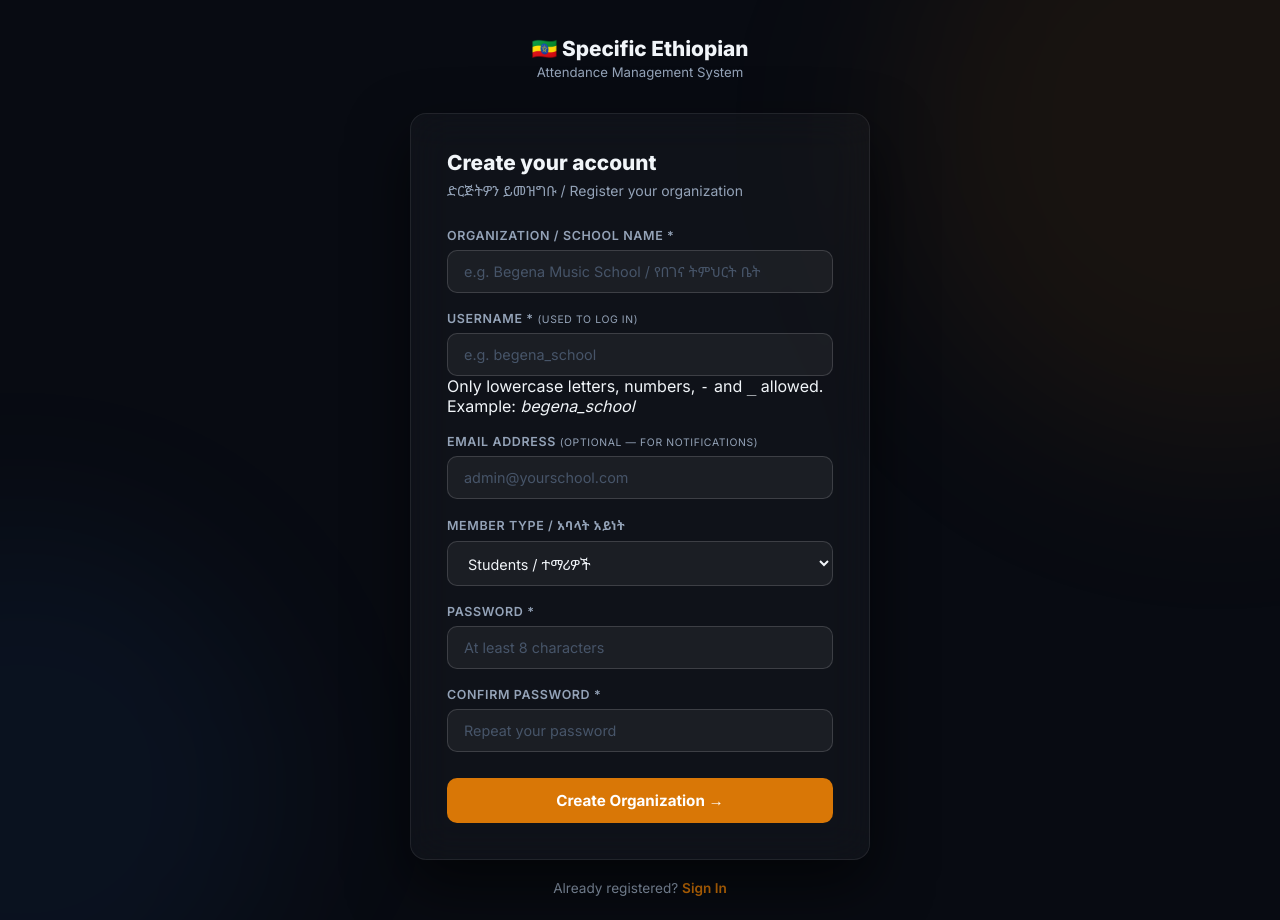
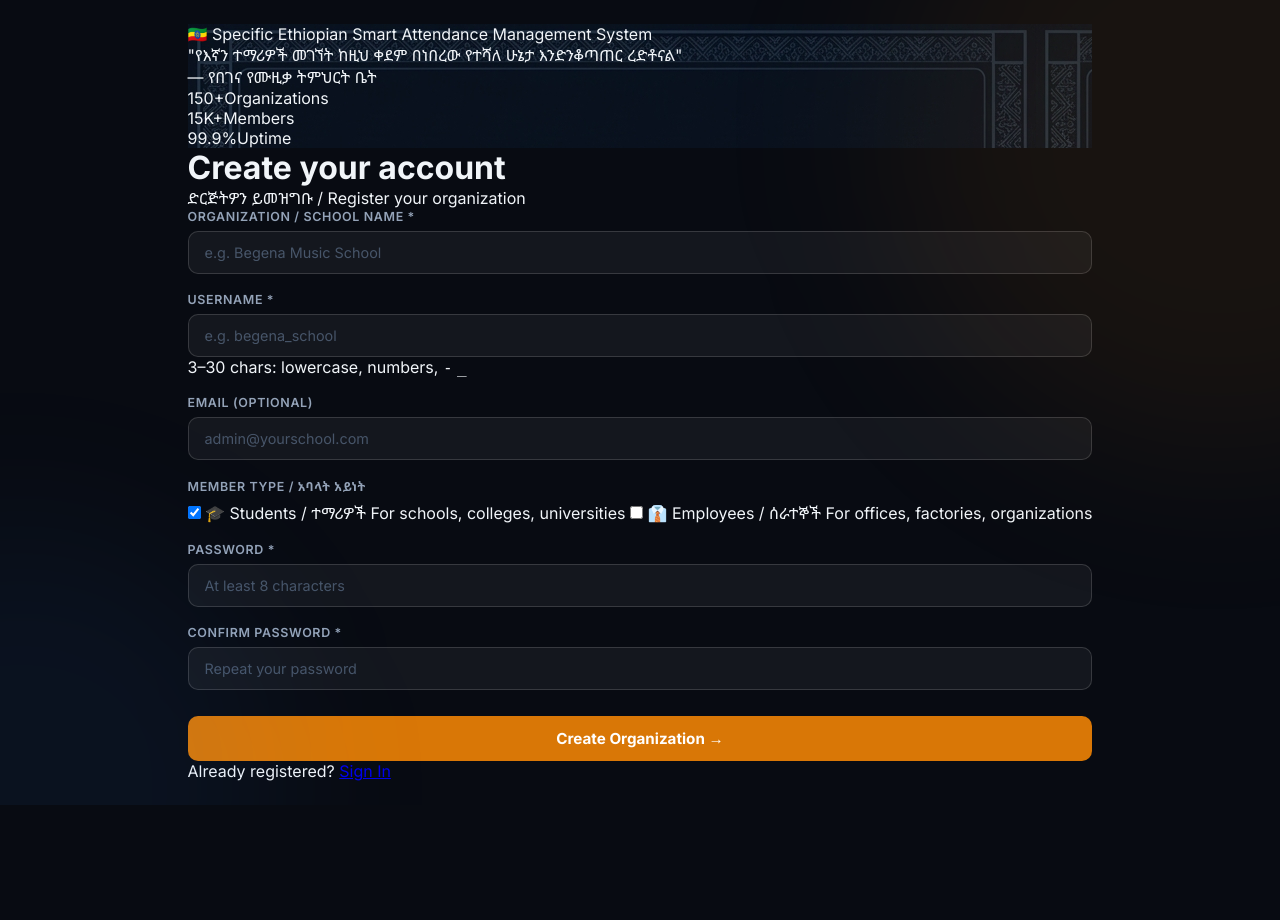
Before and after one commit to abenezerendeshaw/telegram-attendance, a PHP site: page /php-backend/register.php in a window 1280 px wide. After the commit the page ends 805 px from the top, so only its background shows below. Run offline with PHP 8.4, Linux system fonts and the light colour scheme.

Commit message:
feat: redesign register & login pages with panel image, member type as checkboxes (supports both students+employees)
- register.php: two-column split layout with register-panel.jpg on left, professional form
- login.php: matching split layout with feature highlights
- member_type now supports 'both' (ENUM + checkbox selection, resolve_member_type helper)
- settings.php: member type as checkboxes, keeps logo/cover/password update sections
- fix dashboard.js absolute path in _footer.php (use BASE_PATH)
- member_type_label helper used across dashboard/super-admin/config

```diff
--- a/php-backend/api/config.php
+++ b/php-backend/api/config.php
@@ -27,6 +27,7 @@ json_out([
     'description'             => $company['description'],
     'primaryColor'            => $company['primary_color'] ?? '#d97706',
     'memberType'              => $company['member_type'] ?? 'student',
+    'memberTypeLabel'         => member_type_label($company['member_type'] ?? 'student', true),
     'disableGpsCheck'         => (bool)($company['disable_gps_check'] ?? false),
     'allowOftimeSubmission'   => (bool)($company['allow_offtime_submission'] ?? false),
     'allowMultipleSubmissions'=> (bool)($company['allow_multiple_submissions'] ?? false),
--- a/php-backend/dashboard/_footer.php
+++ b/php-backend/dashboard/_footer.php
@@ -1,5 +1,5 @@
   </main>
 </div>
-<script src="/assets/js/dashboard.js"></script>
+<script src="<?= BASE_PATH ?>/assets/js/dashboard.js"></script>
 </body>
 </html>
--- a/php-backend/dashboard/branches.php
+++ b/php-backend/dashboard/branches.php
@@ -81,7 +81,7 @@ include __DIR__ . '/_header.php';
   <div class="card-header">
     <div>
       <h2 class="card-title">Branches & Levels</h2>
-      <p class="card-subtitle">Organize your <?= e($company['member_type']) ?>s into multiple branches (locations) and levels (grades/sections).</p>
+      <p class="card-subtitle">Organize your <?= e(member_type_label($company['member_type'] ?? 'student', true)) ?> into multiple branches (locations) and levels (grades/sections).</p>
     </div>
   </div>
 
--- a/php-backend/dashboard/index.php
+++ b/php-backend/dashboard/index.php
@@ -63,7 +63,7 @@ include __DIR__ . '/_header.php';
     <div class="stat-card blue">
       <span class="stat-icon">👥</span>
       <div class="stat-value"><?= $totalMembers ?></div>
-      <div class="stat-label">Total <?= e($company['member_type']) ?>s<br>ጠቅላላ ተማሪዎች</div>
+      <div class="stat-label">Total <?= e(member_type_label($company['member_type'] ?? 'student', true)) ?><br>ጠቅላላ አባላት</div>
     </div>
     <div class="stat-card green">
       <span class="stat-icon">✅</span>
--- a/php-backend/dashboard/members.php
+++ b/php-backend/dashboard/members.php
@@ -68,7 +68,7 @@ include __DIR__ . '/_header.php';
   <div class="card-header">
     <div>
       <h2 class="card-title">Manage Members</h2>
-      <p class="card-subtitle">Add or edit your <?= e($company['member_type']) ?>s list</p>
+      <p class="card-subtitle">Add or edit your <?= e(member_type_label($company['member_type'] ?? 'student', true)) ?>s list</p>
     </div>
     <div class="topbar-actions">
       <!-- We could link to members-import.php for CSV bulk upload here -->
--- a/php-backend/dashboard/receipts.php
+++ b/php-backend/dashboard/receipts.php
@@ -50,7 +50,7 @@ include __DIR__ . '/_header.php';
           <tr>
             <th>Date / Time</th>
             <th>Payer Name</th>
-            <th><?= e(ucfirst($company['member_type'])) ?> Name</th>
+            <th><?= e(member_type_label($company['member_type'] ?? 'student')) ?> Name</th>
             <th>Receipt Image</th>
             <th>Telegram Status</th>
           </tr>
--- a/php-backend/database/schema.sql
+++ b/php-backend/database/schema.sql
@@ -12,7 +12,7 @@ CREATE TABLE companies (
   cover_image    VARCHAR(500) DEFAULT NULL,
   description    TEXT         DEFAULT NULL,
   primary_color  VARCHAR(7)   DEFAULT '#d97706',
-  member_type    ENUM('student','employee') DEFAULT 'student',
+  member_type    ENUM('student','employee','both') DEFAULT 'student',
   plan           ENUM('free','pro')         DEFAULT 'free',
   is_active      TINYINT(1)   DEFAULT 1,
   created_at     TIMESTAMP    DEFAULT CURRENT_TIMESTAMP
@@ -21,7 +21,8 @@ CREATE TABLE companies (
 -- ⚠️  If upgrading an EXISTING database, run this instead of re-importing:
 -- ALTER TABLE companies
 --   ADD COLUMN username VARCHAR(100) UNIQUE AFTER slug,
---   MODIFY COLUMN email VARCHAR(255) DEFAULT NULL;
+--   MODIFY COLUMN email VARCHAR(255) DEFAULT NULL,
+--   MODIFY COLUMN member_type ENUM('student','employee','both') DEFAULT 'student';
 
 -- ── Company Settings ─────────────────────────────────────────
 CREATE TABLE company_settings (
--- a/php-backend/includes/helpers.php
+++ b/php-backend/includes/helpers.php
@@ -93,6 +93,26 @@ function e(string $str): string {
     return htmlspecialchars($str, ENT_QUOTES | ENT_HTML5, 'UTF-8');
 }
 
+// Human-readable label for a company's member type
+function member_type_label(string $type, bool $plural = false): string {
+    return match ($type) {
+        'employee' => $plural ? 'Employees' : 'Employee',
+        'both'     => $plural ? 'Students & Employees' : 'Students & Employees',
+        default    => $plural ? 'Students' : 'Student',
+    };
+}
+
+// Resolve a comma/checkbox member type value to a single valid value
+function resolve_member_type(array $selected): string {
+    $types = [];
+    foreach ($selected as $t) {
+        if (in_array($t, ['student', 'employee'], true)) $types[$t] = true;
+    }
+    $count = count($types);
+    if ($count >= 2) return 'both';
+    return $types['employee'] ?? 'student';
+}
+
 // Format bytes to human-readable
 function format_bytes(int $bytes): string {
     if ($bytes >= 1048576) return round($bytes / 1048576, 1) . ' MB';
--- a/php-backend/register.php
+++ b/php-backend/register.php
@@ -14,7 +14,7 @@ if (is_post()) {
     $email    = trim(strtolower($_POST['email'] ?? ''));
     $password = $_POST['password'] ?? '';
     $confirm  = $_POST['confirm_password'] ?? '';
-    $type     = in_array($_POST['member_type'] ?? '', ['student','employee']) ? $_POST['member_type'] : 'student';
+    $type     = resolve_member_type($_POST['member_types'] ?? []);
 
     // Validation
     if (!$name || !$username || !$password) {
@@ -26,7 +26,6 @@ if (is_post()) {
     } elseif ($password !== $confirm) {
         $error = 'Passwords do not match. / የይለፍ ቃሎቹ አይዛመዱም።';
     } else {
-        // Check username uniqueness
         $stmt = db()->prepare('SELECT id FROM companies WHERE username = ?');
         $stmt->execute([$username]);
         if ($stmt->fetch()) {
@@ -34,7 +33,6 @@ if (is_post()) {
         } else {
             $slug    = unique_slug($name);
             $hash    = hash_password($password);
-            $appUrl  = BASE_URL . '/?c=' . $slug;   // Vercel mini app URL
             $cronSec = random_token(16);
 
             $db = db();
@@ -71,72 +69,107 @@ if (is_post()) {
 <title>Register — Specific Ethiopian Attendance</title>
 <link rel="stylesheet" href="<?= BASE_PATH ?>/assets/css/public.css">
 </head>
-<body>
-<div class="auth-wrap">
-  <div class="auth-logo">
-    <span class="site-name">🇪🇹 Specific Ethiopian</span>
-    <span class="site-tagline">Attendance Management System</span>
+<body class="split-page">
+<div class="split-wrap">
+  <div class="split-image" style="background-image: url('<?= BASE_PATH ?>/assets/img/register-panel.jpg')">
+    <div class="split-overlay">
+      <div class="split-brand">
+        <span class="brand-flag">🇪🇹</span>
+        <span class="brand-name">Specific Ethiopian</span>
+        <span class="brand-tagline">Smart Attendance Management System</span>
       </div>
-  <div class="auth-card">
-    <h1 class="auth-title">Create your account</h1>
-    <p class="auth-subtitle">ድርጅትዎን ይመዝግቡ / Register your organization</p>
+      <div class="split-testimonial">
+        <div class="testimonial-text">"የእኛን ተማሪዎች መገኘት ከዚህ ቀደም በነበረው የተሻለ ሁኔታ እንድንቆጣጠር ረድቶናል"</div>
+        <div class="testimonial-author">— የበገና የሙዚቃ ትምህርት ቤት</div>
+      </div>
+      <div class="split-stats">
+        <div class="stat-item"><span class="stat-number">150+</span><span class="stat-label">Organizations</span></div>
+        <div class="stat-item"><span class="stat-number">15K+</span><span class="stat-label">Members</span></div>
+        <div class="stat-item"><span class="stat-number">99.9%</span><span class="stat-label">Uptime</span></div>
+      </div>
+    </div>
+  </div>
+  <div class="split-form">
+    <div class="form-card">
+      <div class="form-header">
+        <h1 class="form-title">Create your account</h1>
+        <p class="form-subtitle">ድርጅትዎን ይመዝግቡ / Register your organization</p>
+      </div>
 
-    <?php if ($error): ?><div class="alert alert-error">⚠️ <?= e($error) ?></div><?php endif; ?>
+      <?php if ($error): ?><div class="alert alert-error">⚠️ <span><?= e($error) ?></span></div><?php endif; ?>
 
-    <form method="POST">
+      <form method="POST" class="auth-form">
 
         <div class="form-group">
           <label class="form-label">Organization / School Name *</label>
           <input class="form-input" type="text" name="name" required
-          placeholder="e.g. Begena Music School / የበገና ትምህርት ቤት"
+            placeholder="e.g. Begena Music School"
             value="<?= e($_POST['name'] ?? '') ?>">
         </div>
 
+        <div class="form-row">
           <div class="form-group">
-        <label class="form-label">Username * <small style="color:var(--text2);font-weight:400">(used to log in)</small></label>
+            <label class="form-label">Username *</label>
             <input class="form-input" type="text" name="username" required
               placeholder="e.g. begena_school"
               pattern="[a-z0-9_-]{3,30}"
               title="Lowercase letters, numbers, hyphens and underscores only (3–30 chars)"
               autocomplete="username"
               value="<?= e($_POST['username'] ?? '') ?>">
-        <div class="form-hint">Only lowercase letters, numbers, <code>-</code> and <code>_</code> allowed. Example: <em>begena_school</em></div>
+            <div class="form-hint">3–30 chars: lowercase, numbers, <code>-</code> <code>_</code></div>
           </div>
-
           <div class="form-group">
-        <label class="form-label">Email Address <small style="color:var(--text2);font-weight:400">(optional — for notifications)</small></label>
+            <label class="form-label">Email (Optional)</label>
             <input class="form-input" type="email" name="email"
               placeholder="admin@yourschool.com"
               value="<?= e($_POST['email'] ?? '') ?>">
           </div>
+        </div>
 
         <div class="form-group">
           <label class="form-label">Member Type / አባላት አይነት</label>
-        <select class="form-input" name="member_type">
-          <option value="student"  <?= ($_POST['member_type'] ?? '') === 'student'  ? 'selected' : '' ?>>Students / ተማሪዎች</option>
-          <option value="employee" <?= ($_POST['member_type'] ?? '') === 'employee' ? 'selected' : '' ?>>Employees / ሰራተኞች</option>
-        </select>
+          <div class="checkbox-grid">
+            <label class="checkbox-card <?= in_array('student', $_POST['member_types'] ?? ['student']) ? 'checked' : '' ?>">
+              <input type="checkbox" name="member_types[]" value="student"
+                onchange="this.parentElement.classList.toggle('checked', this.checked)"
+                <?= in_array('student', $_POST['member_types'] ?? ['student']) ? 'checked' : '' ?>>
+              <span class="checkbox-icon">🎓</span>
+              <span class="checkbox-label">Students / ተማሪዎች</span>
+              <span class="checkbox-desc">For schools, colleges, universities</span>
+            </label>
+            <label class="checkbox-card <?= in_array('employee', $_POST['member_types'] ?? []) ? 'checked' : '' ?>">
+              <input type="checkbox" name="member_types[]" value="employee"
+                onchange="this.parentElement.classList.toggle('checked', this.checked)"
+                <?= in_array('employee', $_POST['member_types'] ?? []) ? 'checked' : '' ?>>
+              <span class="checkbox-icon">👔</span>
+              <span class="checkbox-label">Employees / ሰራተኞች</span>
+              <span class="checkbox-desc">For offices, factories, organizations</span>
+            </label>
+          </div>
         </div>
 
+        <div class="form-row">
           <div class="form-group">
             <label class="form-label">Password *</label>
             <input class="form-input" type="password" name="password" required
               placeholder="At least 8 characters"
               autocomplete="new-password">
           </div>
-
           <div class="form-group">
             <label class="form-label">Confirm Password *</label>
             <input class="form-input" type="password" name="confirm_password" required
               placeholder="Repeat your password"
               autocomplete="new-password">
           </div>
+        </div>
 
-      <button type="submit" class="btn-primary">Create Organization →</button>
+        <button type="submit" class="btn-primary btn-lg">Create Organization →</button>
       </form>
+
+      <div class="form-footer">
+        Already registered? <a href="<?= BASE_PATH ?>/login.php">Sign In</a>
       </div>
-  <div class="auth-footer">
-    Already registered? <a href="<?= BASE_PATH ?>/login.php">Sign In</a>
+    </div>
   </div>
 </div>
 </body>
--- a/php-backend/super-admin/company.php
+++ b/php-backend/super-admin/company.php
@@ -116,7 +116,7 @@ $pageTitle = 'Manage: ' . $c['name'];
       <div style="margin-top:20px;font-size:0.9rem;line-height:1.8">
         <div><strong style="color:#aaa;display:inline-block;width:120px">Company ID:</strong> <?= $c['id'] ?></div>
         <div><strong style="color:#aaa;display:inline-block;width:120px">URL Slug:</strong> <?= e($c['slug']) ?></div>
-        <div><strong style="color:#aaa;display:inline-block;width:120px">Member Type:</strong> <?= e($c['member_type']) ?></div>
+        <div><strong style="color:#aaa;display:inline-block;width:120px">Member Type:</strong> <?= e(member_type_label($c['member_type'] ?? 'student', true)) ?></div>
         <div><strong style="color:#aaa;display:inline-block;width:120px">Joined:</strong> <?= date('F j, Y', strtotime($c['created_at'])) ?></div>
         <div style="margin-top:10px;padding-top:10px;border-top:1px solid var(--border)">
           <strong style="color:#aaa;display:inline-block;width:120px">Bot Token:</strong>
```
Also changed, not shown: php-backend/dashboard/settings.php (+14 -6 lines), php-backend/login.php (+29 -13 lines), 1 other file. Lines whose indentation alone changed are shown as unchanged.
